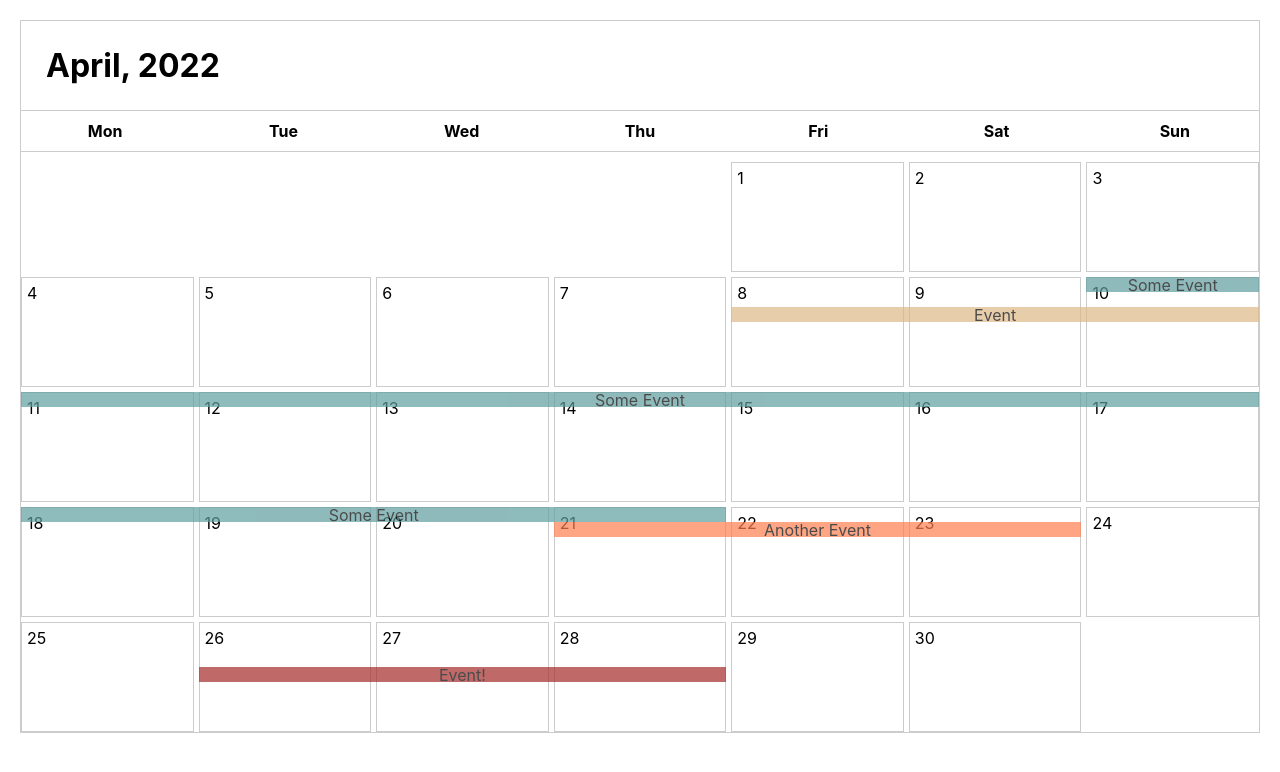
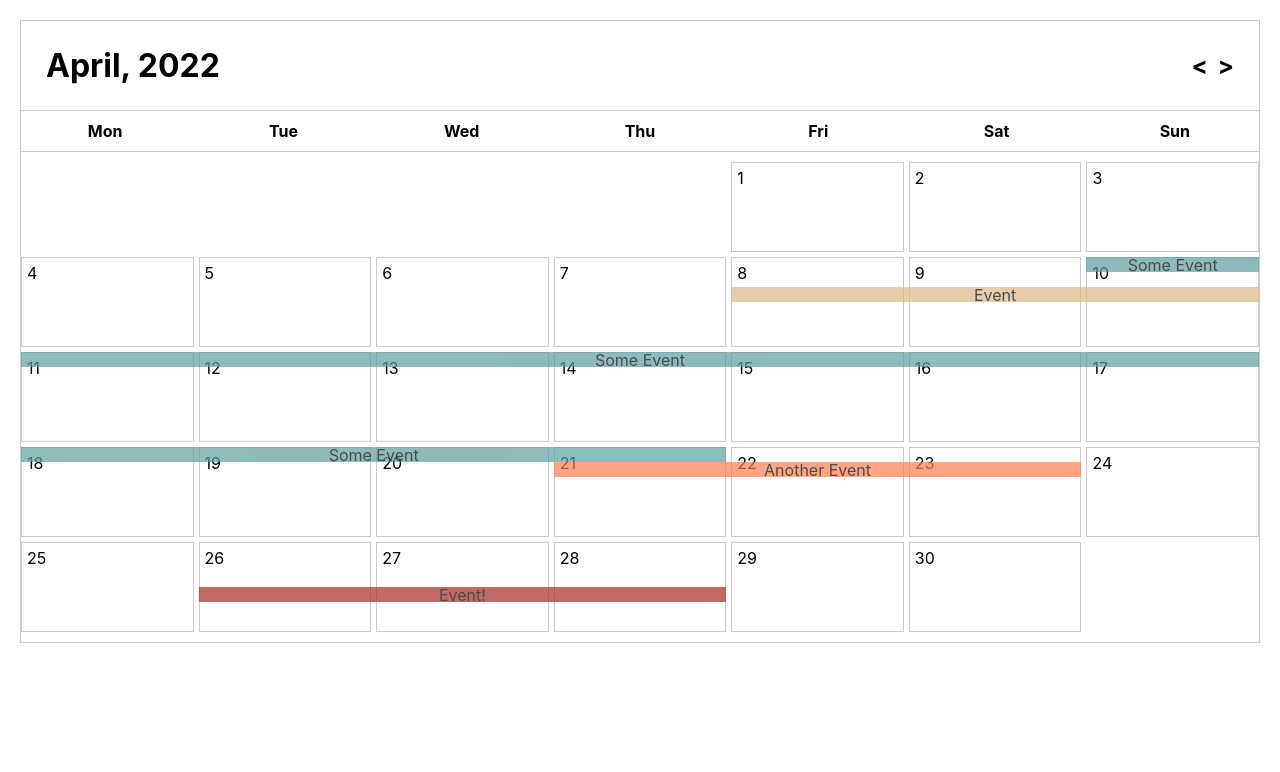
Before and after one commit to NikitoriusMinsk/react-task-calendar-component, a Next.js app: page / in a window 1280 px wide. Shown: the top 772 px of the page. Built offline with nearby package versions, Linux system fonts and the light colour scheme.

Commit message:
change months

```diff
--- a/components/Calendar.js
+++ b/components/Calendar.js
@@ -1,8 +1,6 @@
 import React from 'react'
 import { useEffect, useState } from 'react';
 import styles from '/styles/components/Calendar.module.css'
-
-const date = new Date();
 
 function daysInMonth (month, year) {
     return new Date(year, month+1, 0).getDate();
@@ -42,6 +40,7 @@ export default function Calendar() {
     const [positions, setPositions] = useState([]);
     const [days, setDays] = useState([]);
     const [events, setEvents] = useState([]);
+    const [date, setDate] = useState(new Date());
 
     function configureDays(){
         const dayCount = daysInMonth(date.getMonth(), date.getFullYear());
@@ -159,10 +158,24 @@ export default function Calendar() {
         configureEvents();
     }, [positions])
 
+    function nextMonth(){
+        date.setMonth(date.getMonth() + 1);
+        configureDays();
+    }
+
+    function prevMonth(){
+        date.setMonth(date.getMonth() - 1);
+        configureDays();
+    }
+
     return (
         <div className={styles.container}>
             <div className={styles.header}>
                 <h1>{date.toLocaleString('en', { month: 'long' })}, {date.getFullYear()}</h1>
+                <div className={styles.controls}>
+                    <span onClick={prevMonth}>{`<`}</span>
+                    <span onClick={nextMonth}>{`>`}</span>
+                </div>
             </div>
             <div className={styles.daysHeader}>
                 <span>Mon</span>
--- a/styles/components/Calendar.module.css
+++ b/styles/components/Calendar.module.css
@@ -3,7 +3,9 @@
 }
 .calendarContainer{
     position: relative;
-    --cell_height: 110px;
+    margin-top: 10px;
+    margin-bottom: 10px;
+    --cell_height: 90px;
     --grid_gap: 5px;
 }
 .calendar{
@@ -26,15 +28,15 @@
 }
 .header{
     display: flex;
+    align-items: center;
     justify-content: space-between;
-    align-items: center;
+    gap: 25px;
     padding: 25px;
 }
 .daysHeader{
     display: grid;
     grid-template-columns: repeat(7, 1fr);
     gap: 10px;
-    margin-bottom: 10px;
     border-bottom: 1px solid #ccc;
     border-top: 1px solid #ccc;
     padding: 10px 0;
@@ -67,3 +69,14 @@
 .eventTitle{
     position: absolute;
 }
+.controls{
+    display: flex;
+    flex-direction: row;
+    align-items: center;
+    gap: 10px;
+}
+.controls span{
+    font-weight: 700;
+    font-size: 24px;
+    cursor: pointer;
+}
```
